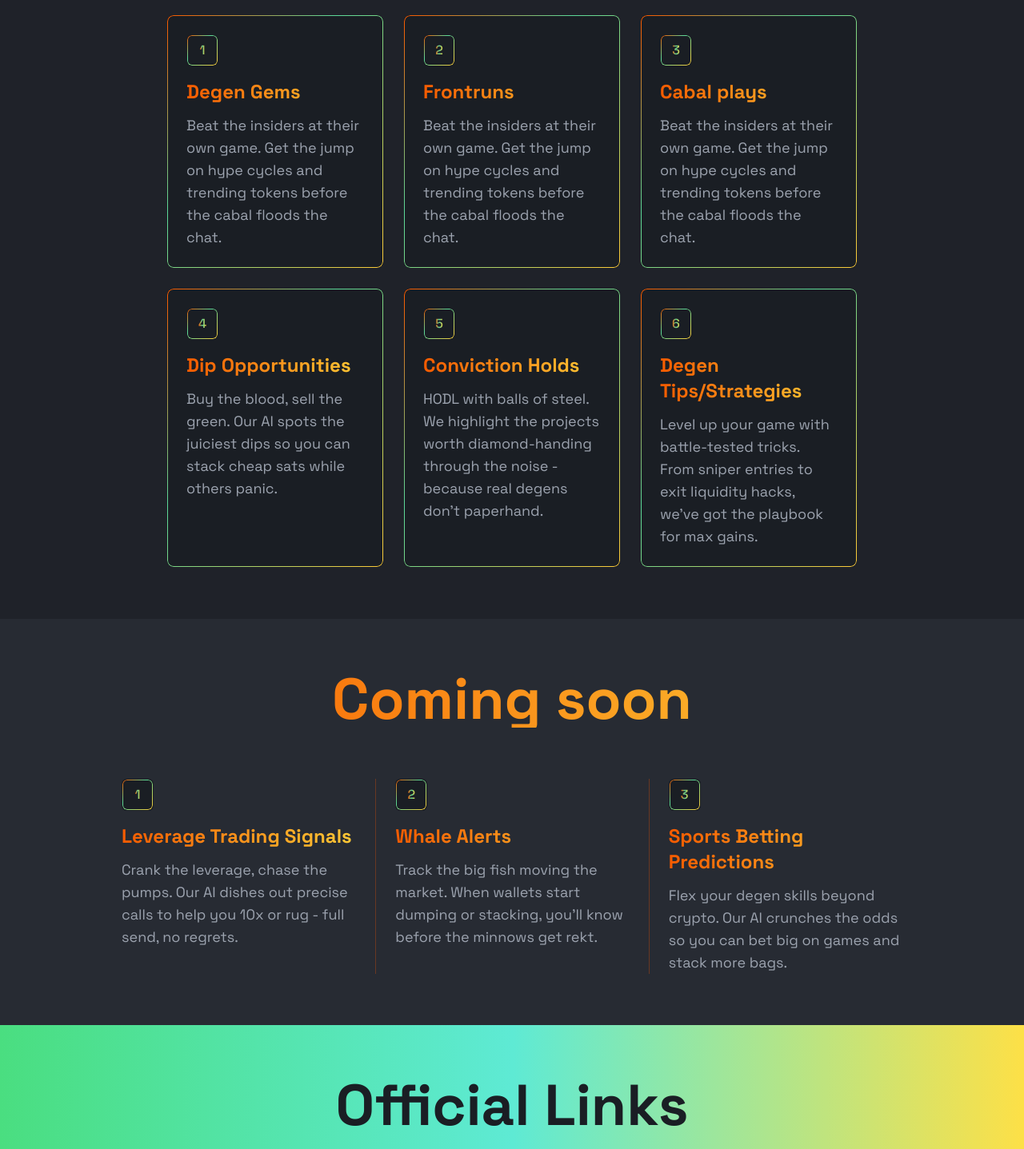
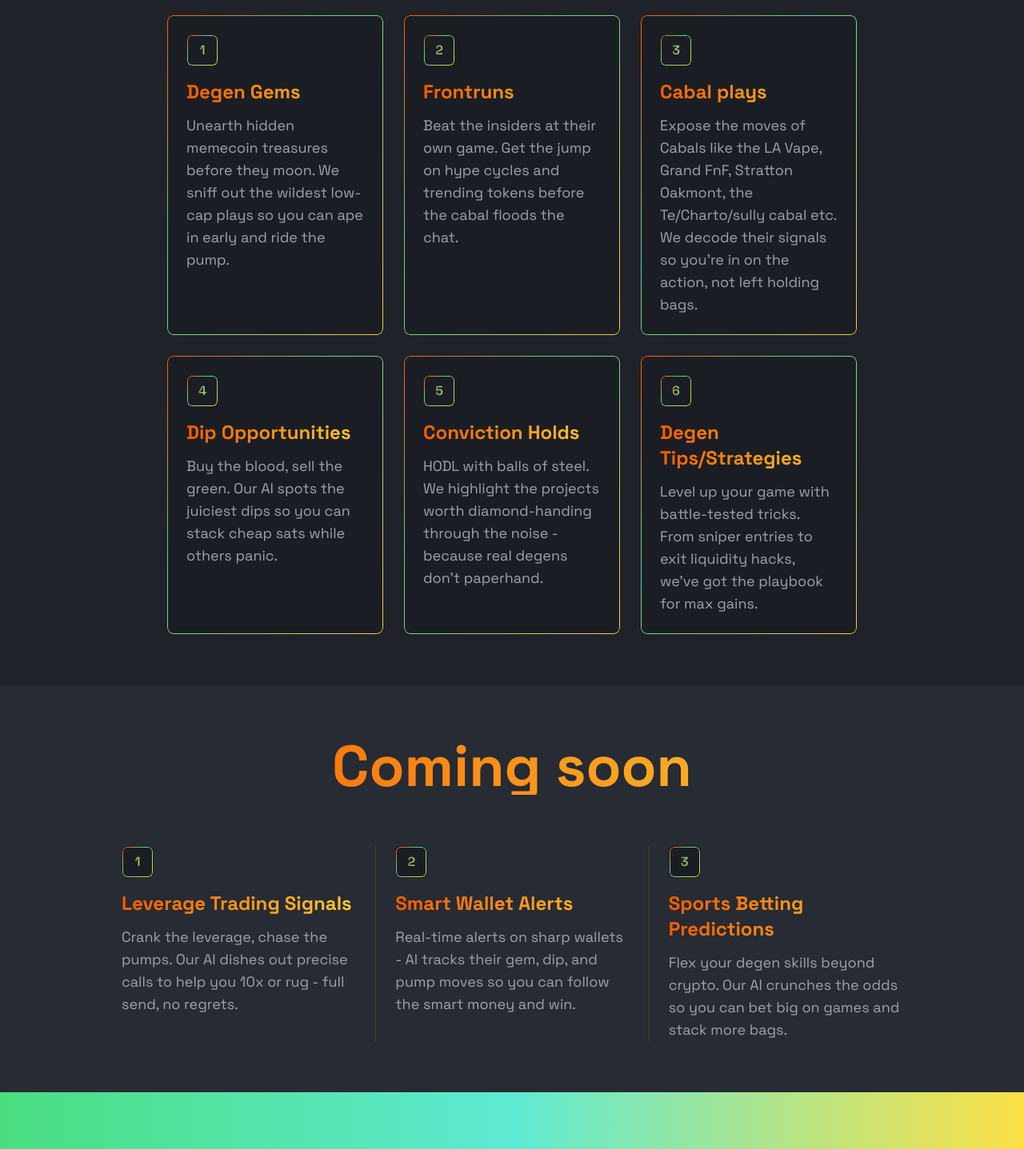
Before and after one commit to dbcxx/meme, a Next.js app: page / in a window 1280 px wide. Shown: the part 842-2279 px from the top of the page at 80% size. Built offline with nearby package versions, Linux system fonts and the light colour scheme.

Commit message:
text -update

```diff
--- a/app/page.tsx
+++ b/app/page.tsx
@@ -294,7 +294,7 @@ const features = [
   {
     title: "Degen Gems",
     description:
-      "Beat the insiders at their own game. Get the jump on hype cycles and trending tokens before the cabal floods the chat.",
+      "Unearth hidden memecoin treasures before they moon. We sniff out the wildest low-cap plays so you can ape in early and ride the pump.",
   },
   {
     title: "Frontruns",
@@ -304,7 +304,7 @@ const features = [
   {
     title: "Cabal plays",
     description:
-      "Beat the insiders at their own game. Get the jump on hype cycles and trending tokens before the cabal floods the chat.",
+      "Expose the moves of Cabals like the LA Vape, Grand FnF, Stratton Oakmont, the Te/Charto/sully cabal etc. We decode their signals so you’re in on the action, not left holding bags.",
   },
   {
     title: "Dip Opportunities",
@@ -330,9 +330,9 @@ const comingSoon = [
       "Crank the leverage, chase the pumps. Our AI dishes out precise calls to help you 10x or rug - full send, no regrets.",
   },
   {
-    title: "Whale Alerts",
+    title: "Smart Wallet Alerts",
     description:
-      "Track the big fish moving the market. When wallets start dumping or stacking, you'll know before the minnows get rekt.",
+      "Real-time alerts on sharp wallets - AI tracks their gem, dip, and pump moves so you can follow the smart money and win.",
   },
   {
     title: "Sports Betting Predictions",
```
